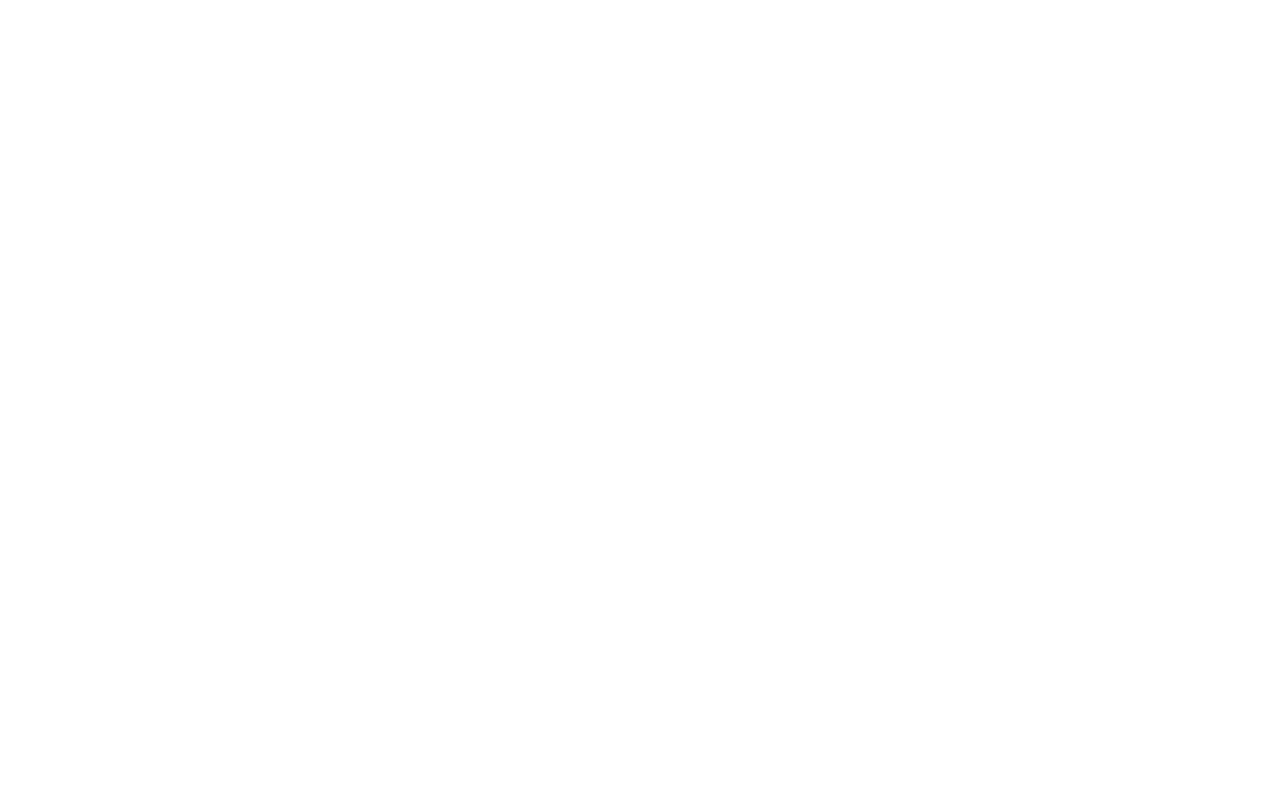
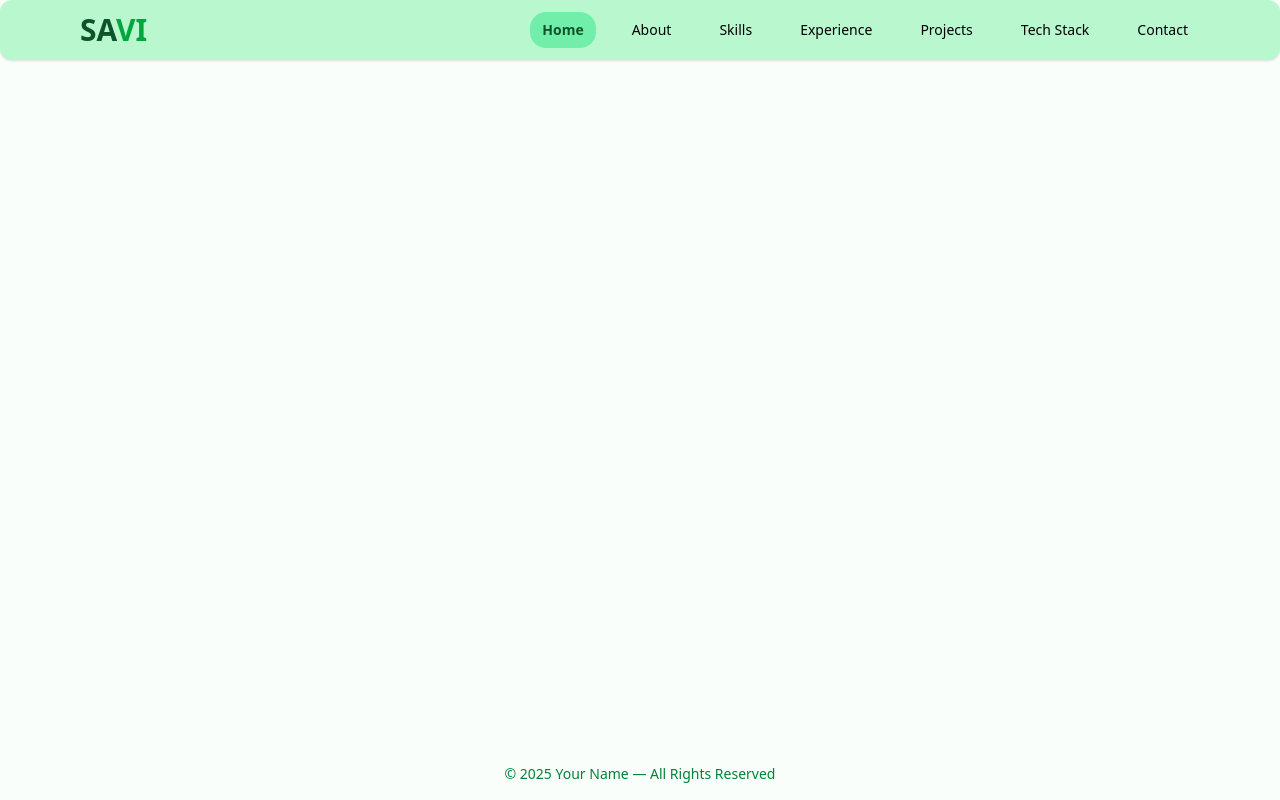
Before and after one commit to Savi118/MY-PORTFOLIO, a React (Vite) app: page / in a window 1280 px wide. Built offline with nearby package versions, Linux system fonts and the light colour scheme.

Commit message:
added navbar

```diff
--- a/package.json
+++ b/package.json
@@ -13,6 +13,7 @@
     "@emailjs/browser": "^4.4.1",
     "@tailwindcss/vite": "^4.1.17",
     "framer-motion": "^12.23.24",
+    "lucide-react": "^0.553.0",
     "react": "^19.2.0",
     "react-dom": "^19.2.0",
     "react-icons": "^5.5.0",
--- a/src/App.jsx
+++ b/src/App.jsx
@@ -1,7 +1,23 @@
 import "./App.css";
+import Navbar from "./components/Navbar";
 
 function App() {
-  return <></>;
+  return (
+    <div className="min-h-screen bg-green-50/40 flex flex-col">
+      {/* Navbar */}
+      <Navbar />
+
+      {/* Main Content Area */}
+      <main className="flex-1 w-full">
+
+      </main>
+
+      {/* Footer (Optional) */}
+      <footer className="py-4 text-center text-sm text-green-700">
+        © {new Date().getFullYear()} Your Name — All Rights Reserved
+      </footer>
+    </div>
+  );
 }
 
 export default App;
--- /dev/null
+++ b/src/components/Navbar.jsx
@@ -0,0 +1,161 @@
+import { useState } from "react";
+import { NavLink } from "react-router-dom";
+import { Menu, X } from "lucide-react";
+
+const Navbar = () => {
+  const [open, setOpen] = useState(false);
+
+  const navLinkClass =
+    "block px-3 py-2 text-sm font-medium hover:text-green-700 transition";
+
+  const activeClass =
+    "text-green-900 font-semibold bg-green-400/40 rounded-2xl";
+
+  return (
+    <header className='bg-green-200 w-full rounded-xl py-3 shadow-sm'>
+      <div className='max-w-6xl mx-auto px-4'>
+        <div className='flex justify-between items-center'>
+          <h1 className='text-3xl font-bold text-green-900 hover:text-green-600'>
+            SA<span className='text-green-600'>VI</span>
+          </h1>
+
+          {/* Mobile Hamburger */}
+          <button className='sm:hidden' onClick={() => setOpen(!open)}>
+            {open ? <X size={26} /> : <Menu size={26} />}
+          </button>
+
+          {/* Desktop Menu */}
+          <nav className='hidden sm:flex gap-6 items-center'>
+            <NavLink
+              to='/'
+              className={({ isActive }) =>
+                `${navLinkClass} ${isActive ? activeClass : ""}`
+              }
+            >
+              Home
+            </NavLink>
+            <NavLink
+              to='/about'
+              className={({ isActive }) =>
+                `${navLinkClass} ${isActive ? activeClass : ""}`
+              }
+            >
+              About
+            </NavLink>
+            <NavLink
+              to='/skills'
+              className={({ isActive }) =>
+                `${navLinkClass} ${isActive ? activeClass : ""}`
+              }
+            >
+              Skills
+            </NavLink>
+            <NavLink
+              to='/experience'
+              className={({ isActive }) =>
+                `${navLinkClass} ${isActive ? activeClass : ""}`
+              }
+            >
+              Experience
+            </NavLink>
+            <NavLink
+              to='/projects'
+              className={({ isActive }) =>
+                `${navLinkClass} ${isActive ? activeClass : ""}`
+              }
+            >
+              Projects
+            </NavLink>
+            <NavLink
+              to='/tech-stack'
+              className={({ isActive }) =>
+                `${navLinkClass} ${isActive ? activeClass : ""}`
+              }
+            >
+              Tech Stack
+            </NavLink>
+            <NavLink
+              to='/contact'
+              className={({ isActive }) =>
+                `${navLinkClass} ${isActive ? activeClass : ""}`
+              }
+            >
+              Contact
+            </NavLink>
+          </nav>
+        </div>
+
+        {/* Mobile Dropdown */}
+        {open && (
+          <nav className='sm:hidden mt-4 space-y-1 bg-green-100 rounded-lg p-3 transition-all'>
+            <NavLink
+              onClick={() => setOpen(false)}
+              to='/'
+              className={({ isActive }) =>
+                `${navLinkClass} ${isActive ? activeClass : ""}`
+              }
+            >
+              Home
+            </NavLink>
+            <NavLink
+              onClick={() => setOpen(false)}
+              to='/about'
+              className={({ isActive }) =>
+                `${navLinkClass} ${isActive ? activeClass : ""}`
+              }
+            >
+              About
+            </NavLink>
+            <NavLink
+              onClick={() => setOpen(false)}
+              to='/skills'
+              className={({ isActive }) =>
+                `${navLinkClass} ${isActive ? activeClass : ""}`
+              }
+            >
+              Skills
+            </NavLink>
+            <NavLink
+              onClick={() => setOpen(false)}
+              to='/experience'
+              className={({ isActive }) =>
+                `${navLinkClass} ${isActive ? activeClass : ""}`
+              }
+            >
+              Experience
+            </NavLink>
+            <NavLink
+              onClick={() => setOpen(false)}
+              to='/projects'
+              className={({ isActive }) =>
+                `${navLinkClass} ${isActive ? activeClass : ""}`
+              }
+            >
+              Projects
+            </NavLink>
+            <NavLink
+              onClick={() => setOpen(false)}
+              to='/tech-stack'
+              className={({ isActive }) =>
+                `${navLinkClass} ${isActive ? activeClass : ""}`
+              }
+            >
+              Tech Stack
+            </NavLink>
+            <NavLink
+              onClick={() => setOpen(false)}
+              to='/contact'
+              className={({ isActive }) =>
+                `${navLinkClass} ${isActive ? activeClass : ""}`
+              }
+            >
+              Contact
+            </NavLink>
+          </nav>
+        )}
+      </div>
+    </header>
+  );
+};
+
+export default Navbar;
```
Also changed, not shown: 1 other file (tests, documents, lock files or other folders).
